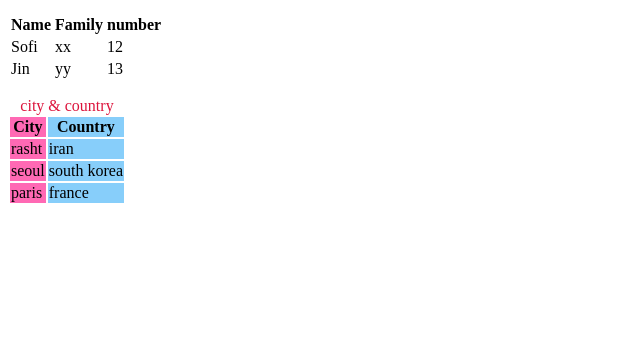
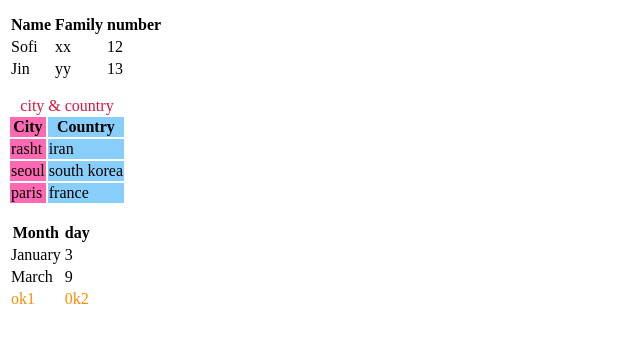
Before and after one commit to purplemrl/appleform, a plain HTML site: page test2.html in a window 1280 px wide. Shown: the part 101-444 px from the top of the page, without its empty margins (0-640 px from the left). Drawn offline with Linux system fonts and the light colour scheme.

Commit message:
Update test2.html

```diff
--- a/test2.html
+++ b/test2.html
@@ -47,5 +47,30 @@
                 <td>france</td>
             </tr>
         </table>
+        <p> </p>
+        <table>
+            <thead>
+                <tr>
+                    <th>Month</th>
+                    <th>day</th>
+                </tr>
+            </thead>
+            <tbody>
+                <tr>
+                    <td>January</td>
+                    <td>3</td>
+                </tr>
+                <tr>
+                    <td>March</td>
+                    <td>9</td>
+                </tr>
+            </tbody>
+            <tfoot style="color: darkorange;">
+                <tr>
+                    <td>ok1</td>
+                    <td>0k2</td>
+                </tr>
+            </tfoot>
+        </table>
     </body>
 </html>
```
